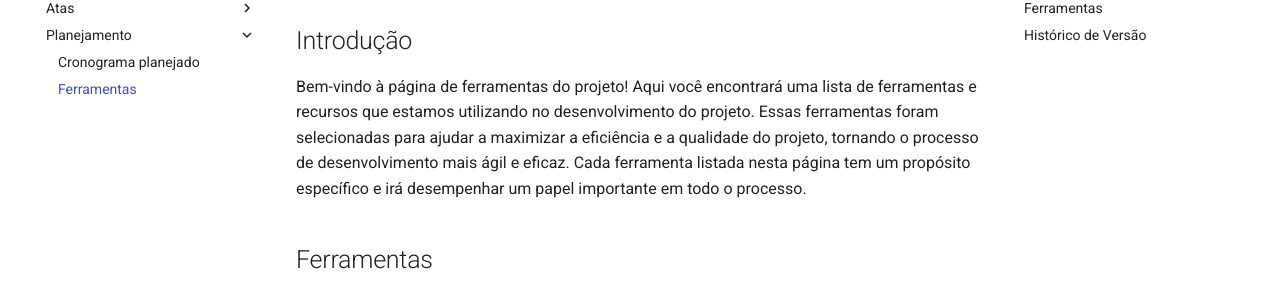
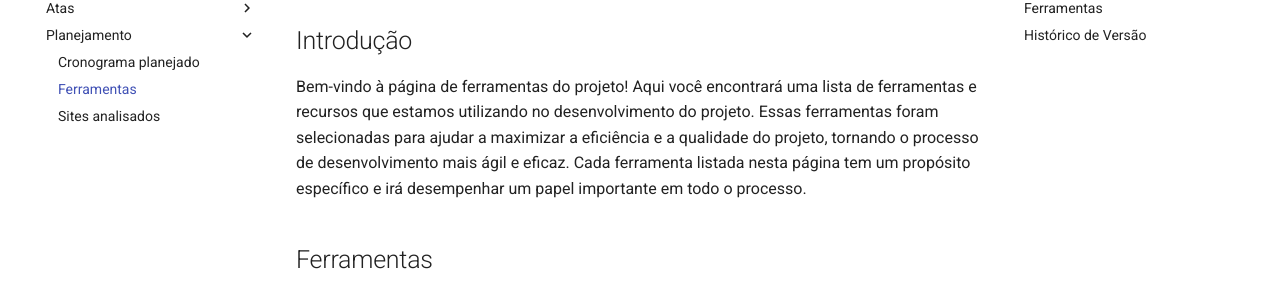
Before and after one commit to Interacao-Humano-Computador/2023.1-Wikipedia, an MkDocs documentation site: the page built from docs/planejamento/ferramentas.md, in a window 1280 px wide. Shown: the part 157-453 px from the top of the page. Built offline with MkDocs 1.6.1 and Material for MkDocs 9.7.7, drawn with Linux system fonts in a browser that asks for light colours; comment, search, counter and statistics services are not loaded.

Commit message:
atualiza barra de navegação

```diff
--- a/mkdocs.yml
+++ b/mkdocs.yml
@@ -28,3 +28,4 @@ nav:
   - Planejamento:
       - Cronograma planejado: planejamento/cronogramaPlanejado.md
       - Ferramentas: planejamento/ferramentas.md
+      - Sites analisados: planejamento/sitesAnalisados.md
```
